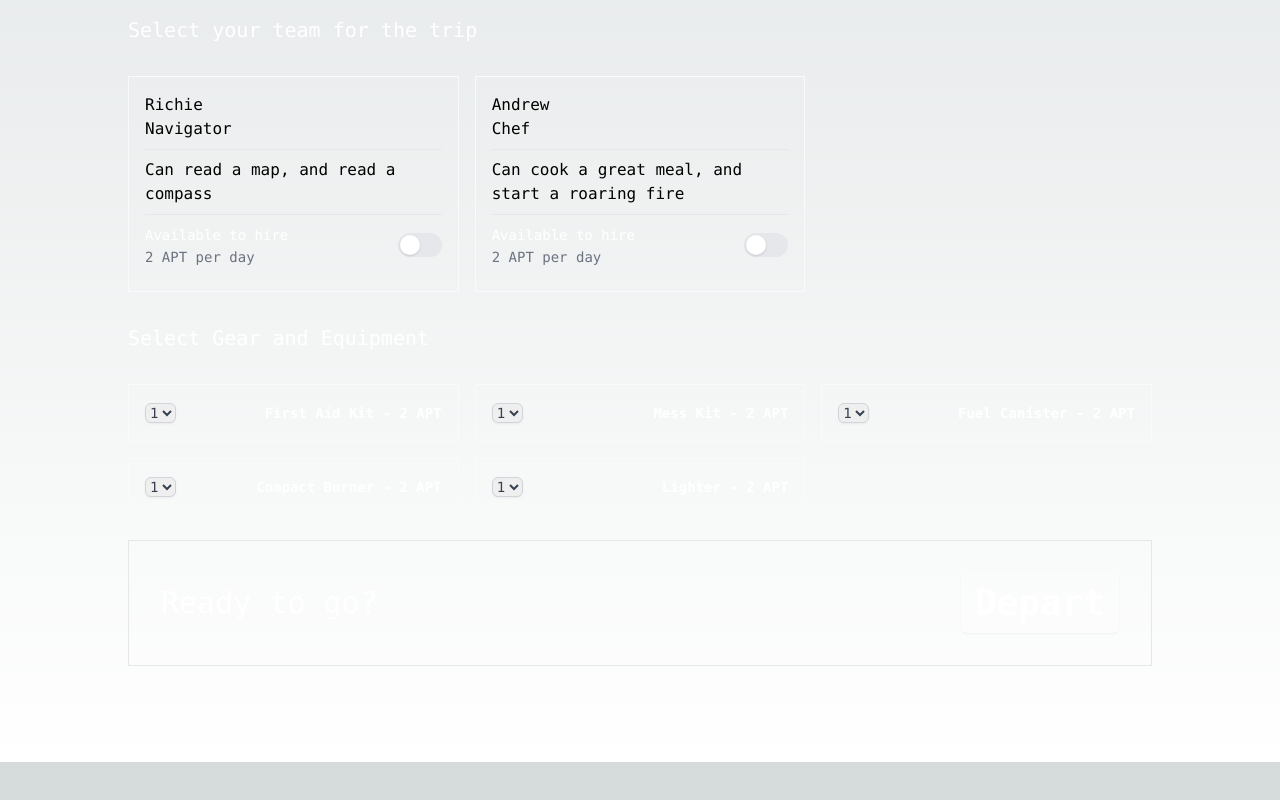
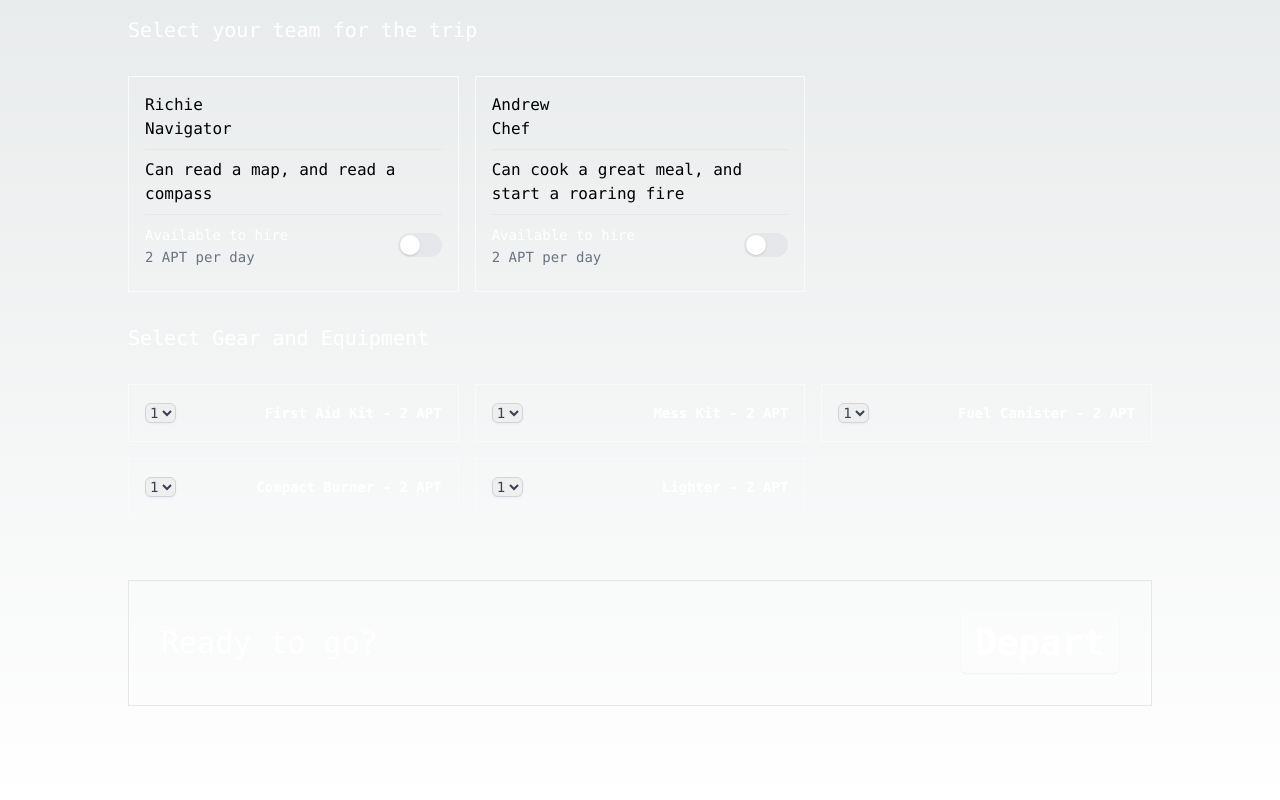
Before and after one commit to njculpin/MTAPT, a Next.js app: page / in a window 1280 px wide. Shown: the part 690-1490 px from the top of the page. Before the commit the page ends 1452 px from the top, so only its background shows below. Built offline with nearby package versions, Linux system fonts and the light colour scheme.

Commit message:
Update page.tsx

```diff
--- a/app/page.tsx
+++ b/app/page.tsx
@@ -79,7 +79,7 @@ export default function Home() {
             })}
           </div>
         </div>
-        <div className="mt-6 flex justify-between items-center p-8 border">
+        <div className="mt-16 flex justify-between items-center p-8 border">
           <div>
             <p className="text-white text-3xl">Ready to go?</p>
           </div>
```
